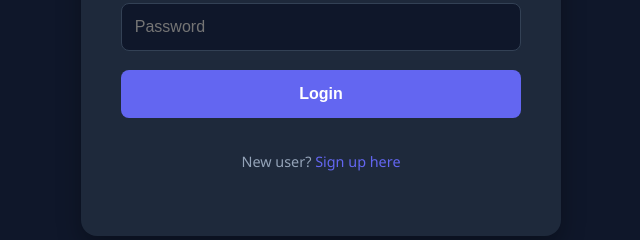
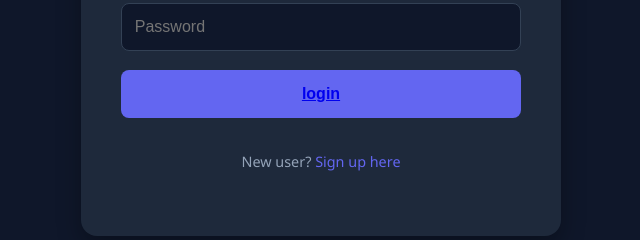
Before and after one commit to muyiwatayo/Starlight, a plain HTML site: page login.html in a window 1280 px wide. Shown: the part 399-639 px from the top of the page, 319-959 px from the left. Drawn offline with Linux system fonts and the light colour scheme.

Commit message:
A better version

```diff
--- a/login.html
+++ b/login.html
@@ -130,7 +130,7 @@
         <form id="login-form">
             <input type="text" id="username" placeholder="Username" required>
             <input type="password" id="password" placeholder="Password" required>
-            <button type="submit" href="signup.html"> <a href="signup.html"></a>Login</button>
+            <button type="submit" href="signup.html"> <a href="signup.html">login</a></button>
         </form>
 
         <p class="footer-text">New user? <a href="index.html">Sign up here</a></p>
```
